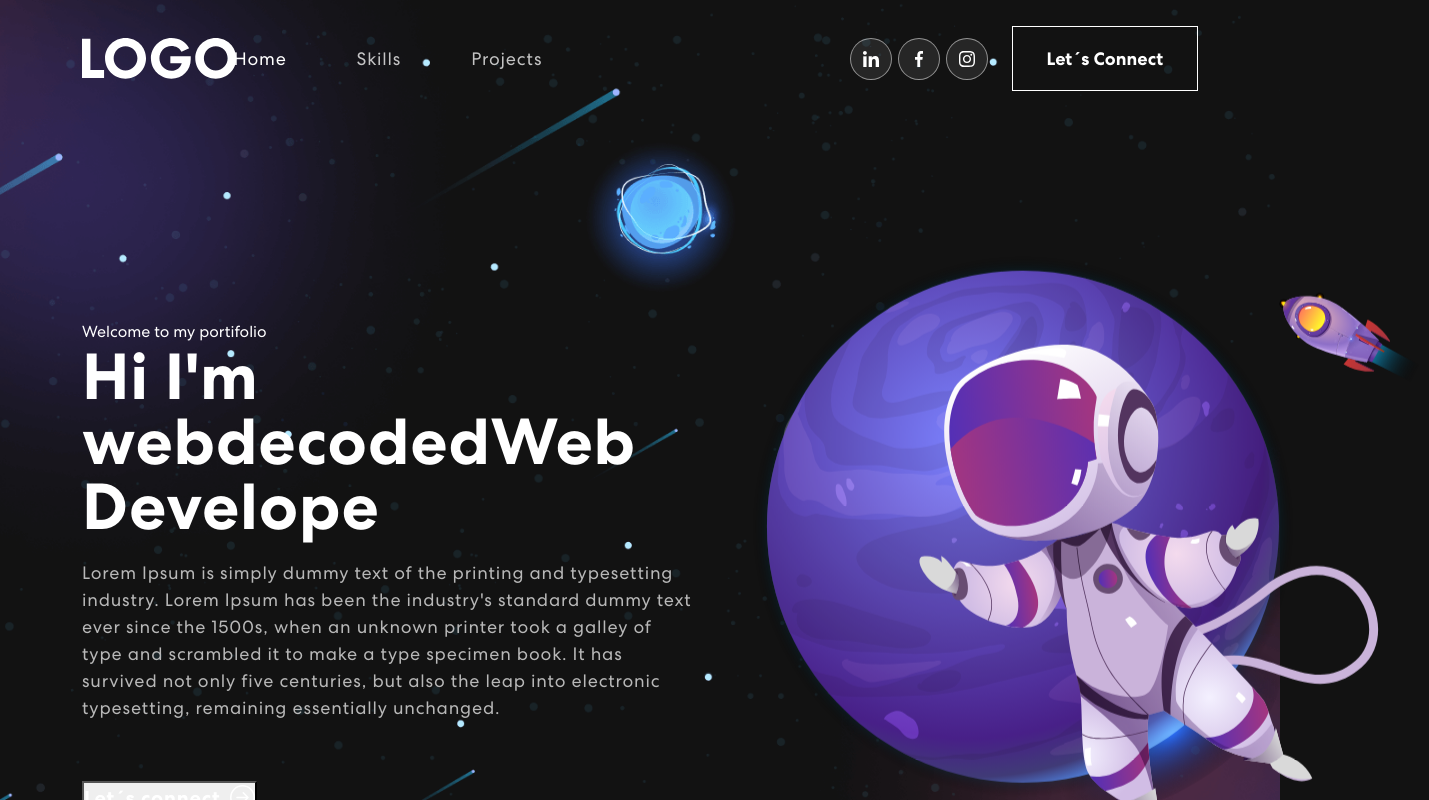
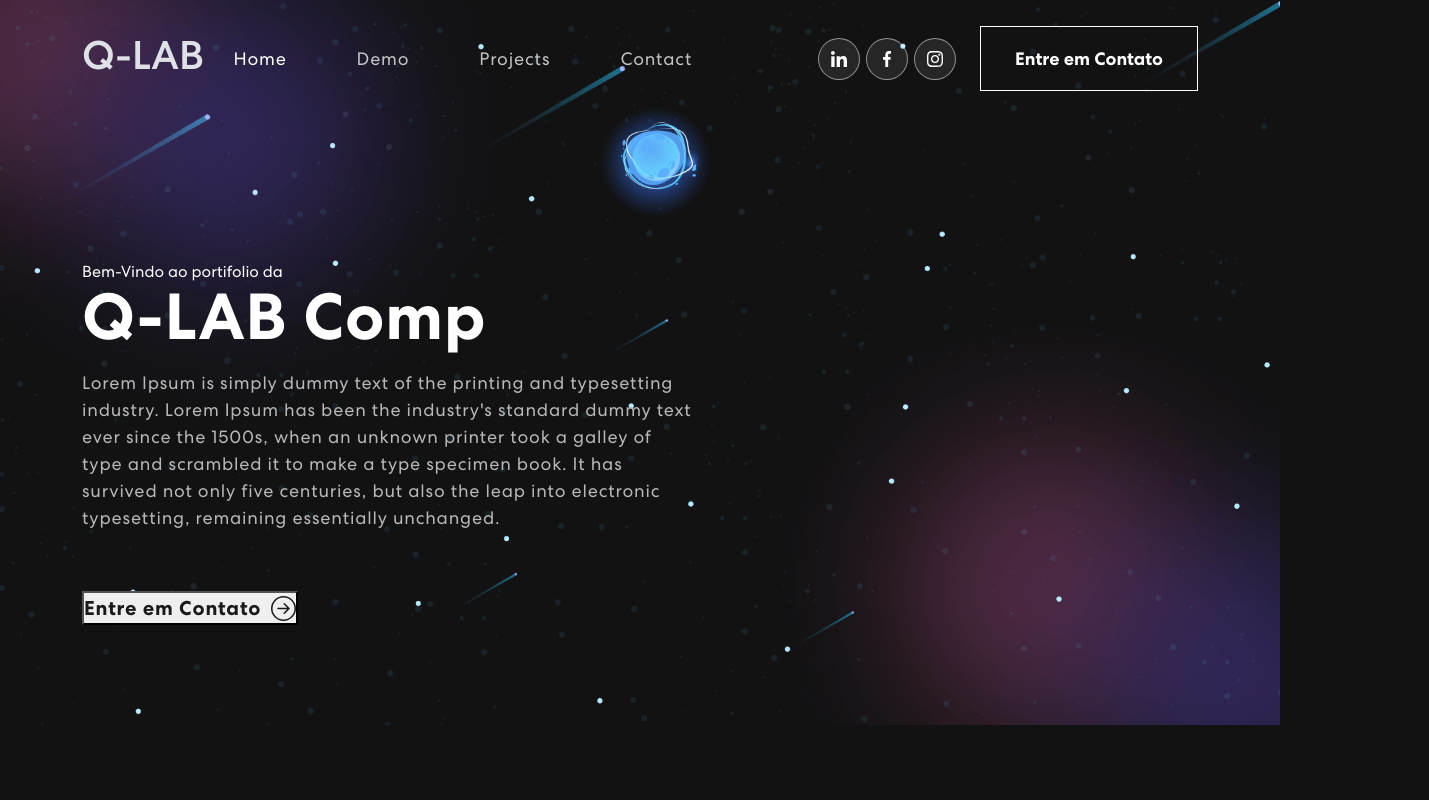
Before and after one commit to Samuel-Amancio-Santos/q-lab, a React (Create React App) app: page / in a window 1280 px wide. Shown: the top 800 px of the page, 1429 px wide, since content can reach past the window. Built offline with nearby package versions, Linux system fonts and the light colour scheme.

Commit message:
QLAB Banner e NavBar

```diff
--- a/src/App.css
+++ b/src/App.css
@@ -56,6 +56,10 @@
 }
 nav.navbar a.navbar-brand {
     width: 9%;
+}
+
+.navbar-brand h1 {
+  color: #dee2e6;
 }
 
 
@@ -230,7 +234,7 @@
   width: 96%;
 }
 .banner button {
-  color: #fff;
+  color: #1a1a1a;
   font-weight: 700;
   font-size: 20px;
   margin-top: 60px;
@@ -247,20 +251,8 @@
 .banner button:hover svg {
   margin-left: 25px;
 }
-.banner img {
-  animation: updown 3s linear infinite;
-}
-@keyframes updown {
-    0% {
-        transform: translateY(-20px);
-    }
-    50% {
-        transform: translateY(20px);
-    }
-    100% {
-        transform: translateY(-20px);
-    }
-}
+
+
 .txt-rotate > .wrap {
   border-right: 0.08em solid #666;
 }
--- a/src/components/Banner.js
+++ b/src/components/Banner.js
@@ -7,7 +7,7 @@
 export const Banner = () => {
     const [loopNum, setLoopNum] = useState(0);
     const [isDeleting, setIsDeleting] = useState(false);
-    const toRotate = ["Web Developer", "Web Designer", "UI/UX Designer"];
+    const toRotate = ["Company"];
     const [text, setText] = useState('');
     const [delta, setDelta] = useState(300 - Math.random() * 100);
     const period = 2000;
@@ -47,15 +47,12 @@
             <Container>
                 <Row className="align-items-center">
                     <Col xs={12} md={6} xl={7}>
-                        <span className="tagLine">Welcome to my portifolio</span>
-                        <h1>{`Hi I'm webdecoded`}<span className="wrap">{text}</span></h1>
+                        <span className="tagLine">Bem-Vindo ao portifolio da</span>
+                        <h1>{`Q-LAB `}<span className="wrap">{text}</span></h1>
                         <p>Lorem Ipsum is simply dummy text of the printing and typesetting industry. Lorem Ipsum has been the industry's standard dummy text ever since the 1500s, when an unknown printer took a galley of type and scrambled it to make a type specimen book. It has survived not only five centuries, but also the leap into electronic typesetting, remaining essentially unchanged.</p>
-                        <button onClick={() => console.log('connect')}>Let´s connect <ArrowRightCircle size={25} /> </button>
+                        <button onClick={() => console.log('connect')}>Entre em Contato <ArrowRightCircle size={25} /> </button>
                     </Col>
-                    <Col xs={12} md={6} xl={5}>
-                        <img src={HeaderImg} alt="Headder Img" />
 
-                    </Col>
                 </Row>
             </Container>
         </section>
--- a/src/components/NavBar.js
+++ b/src/components/NavBar.js
@@ -32,7 +32,7 @@
     <Navbar expand="lg" className={scrolled ? "scrolled": ""}>
       <Container>
         <Navbar.Brand href="#home">
-            <img src={logo} alt='logo'/>
+            <h1>Q-LAB</h1>
         </Navbar.Brand>
         <Navbar.Toggle aria-controls="basic-navbar-nav" >
             <span className='navbar-toggler-icon'></span>
@@ -40,8 +40,9 @@
         <Navbar.Collapse id="basic-navbar-nav">
           <Nav className="me-auto">
             <Nav.Link href="#home" className={activeLink === 'home' ? 'active navbar-link' : 'navbar-link'} onClick={() => onUpdateActiveLink('home')} >Home</Nav.Link>
-            <Nav.Link href="#skills" className={activeLink === 'skills' ? 'active navbar-link' : 'navbar-link'} onClick={() => onUpdateActiveLink('skills')} >Skills</Nav.Link>
+            <Nav.Link href="#skills" className={activeLink === 'skills' ? 'active navbar-link' : 'navbar-link'} onClick={() => onUpdateActiveLink('skills')} >Demo</Nav.Link>
             <Nav.Link href="#project" className={activeLink === 'projects' ? 'active navbar-link' : 'navbar-link'} onClick={() => onUpdateActiveLink('projects')} >Projects</Nav.Link>
+            <Nav.Link href="#project" className={activeLink === 'projects' ? 'active navbar-link' : 'navbar-link'} onClick={() => onUpdateActiveLink('projects')} >Contact</Nav.Link>
           </Nav>
           <span className='navbar-text'>
              <div className='social-icon'>
@@ -49,7 +50,7 @@
                 <a href='#'>< img src={navIcon2}  alt=""/></a>
                 <a href='#'>< img src={navIcon3}  alt=""/></a>
              </div>
-             <button className='vvd' onClick={() => console.console.log('connect')}><span>Let´s Connect</span> </button>
+             <button className='vvd' onClick={() => console.console.log('connect')}><span>Entre em Contato</span> </button>
           </span>
         </Navbar.Collapse>
       </Container>
```
